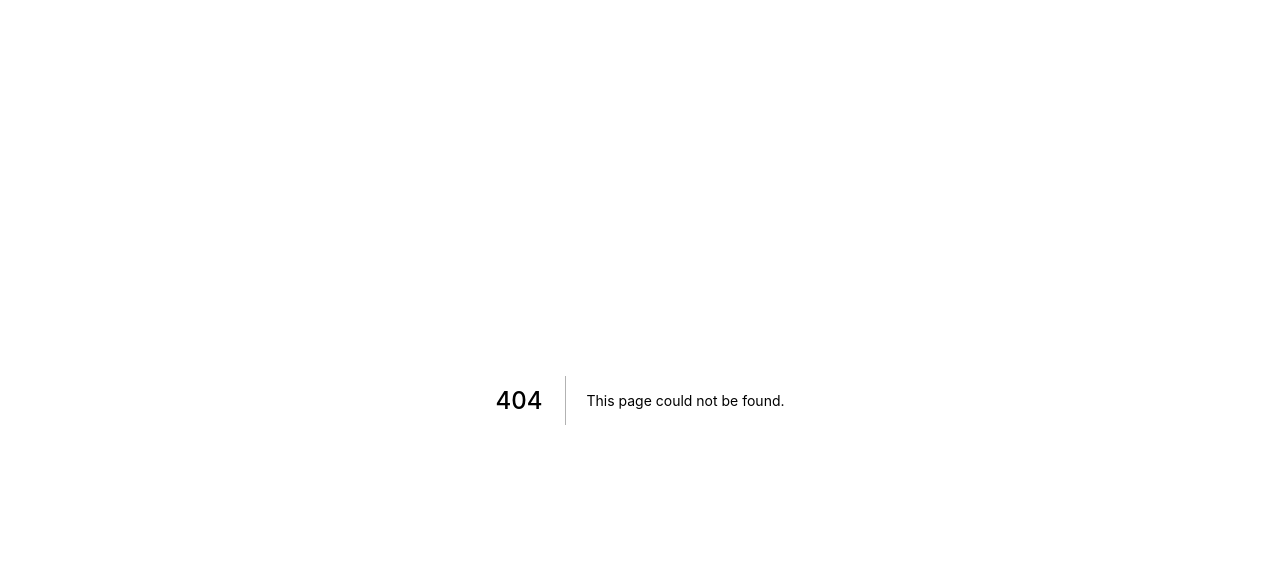
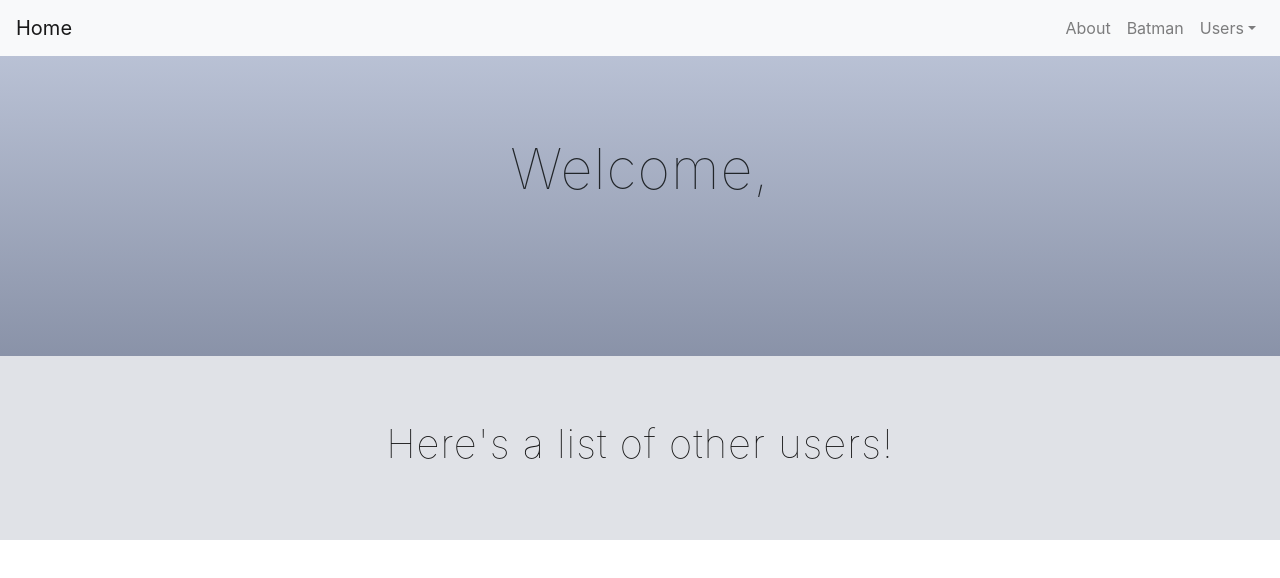
Before and after one commit to jordanlei/resumebook, a Next.js app: page /people-viewall in a window 1280 px wide. Before the commit this address had no page. Shown: the top 578 px of the page. Built offline with nearby package versions, Linux system fonts and the light colour scheme.

Commit message:
slight modifications to user flow at people-form and people-viewall
Shifting towards user-auth functionality

```diff
--- a/pages/people-form.js
+++ b/pages/people-form.js
@@ -44,12 +44,13 @@ class PeopleForm extends Component {
     }
 
     render() {
+        var thisname= 'someonee'
         if(this.state.submitted)
         {
             console.log("Redirecting ...")
             Router.push({
-                pathname: '/batman',
-                query: { name: 'Someone' }
+                pathname: `/view/${thisname}`,
+                query: { id: thisname }
             })
         }
         return (
--- /dev/null
+++ b/pages/people-viewall.js
@@ -0,0 +1,28 @@
+import React, { Component } from 'react';
+import Router from 'next/router';
+import { Form, FormGroup, Label, Input, Button, FormText, Row, Col } from 'reactstrap';
+import SimpleTitle from './components/SimpleTitle';
+import Layout from './components/Layout';
+import StyleDiv from './components/StyleDiv';
+
+const PeopleViewAll = props => (
+    <Layout>
+        <SimpleTitle>
+            <h3>Welcome, {props.content.id}</h3>
+        </SimpleTitle>
+        <div className="light-container">
+            <StyleDiv>
+                <h4 style={{textAlign: "center"}}>Here's a list of other users!</h4>
+            </StyleDiv>
+        </div>
+
+    </Layout>
+  )
+
+  PeopleViewAll.getInitialProps = async function(context) {
+    var content= context.query
+    console.log(content)
+    return {content}
+  }
+
+  export default PeopleViewAll
--- a/server.js
+++ b/server.js
@@ -112,6 +112,12 @@ if (!dev && cluster.isMaster) {
         nextApp.render(req, res, actualPage, queryParams)
       })
 
+      server.get('/view/:id', (req, res) => {
+        const actualPage = '/people-viewall'
+        const queryParams = { id: req.params.id }
+        nextApp.render(req, res, actualPage, queryParams)
+      })
+
       // Default catch-all renders Next app
       server.get('*', (req, res) => {
         // res.set({
```
